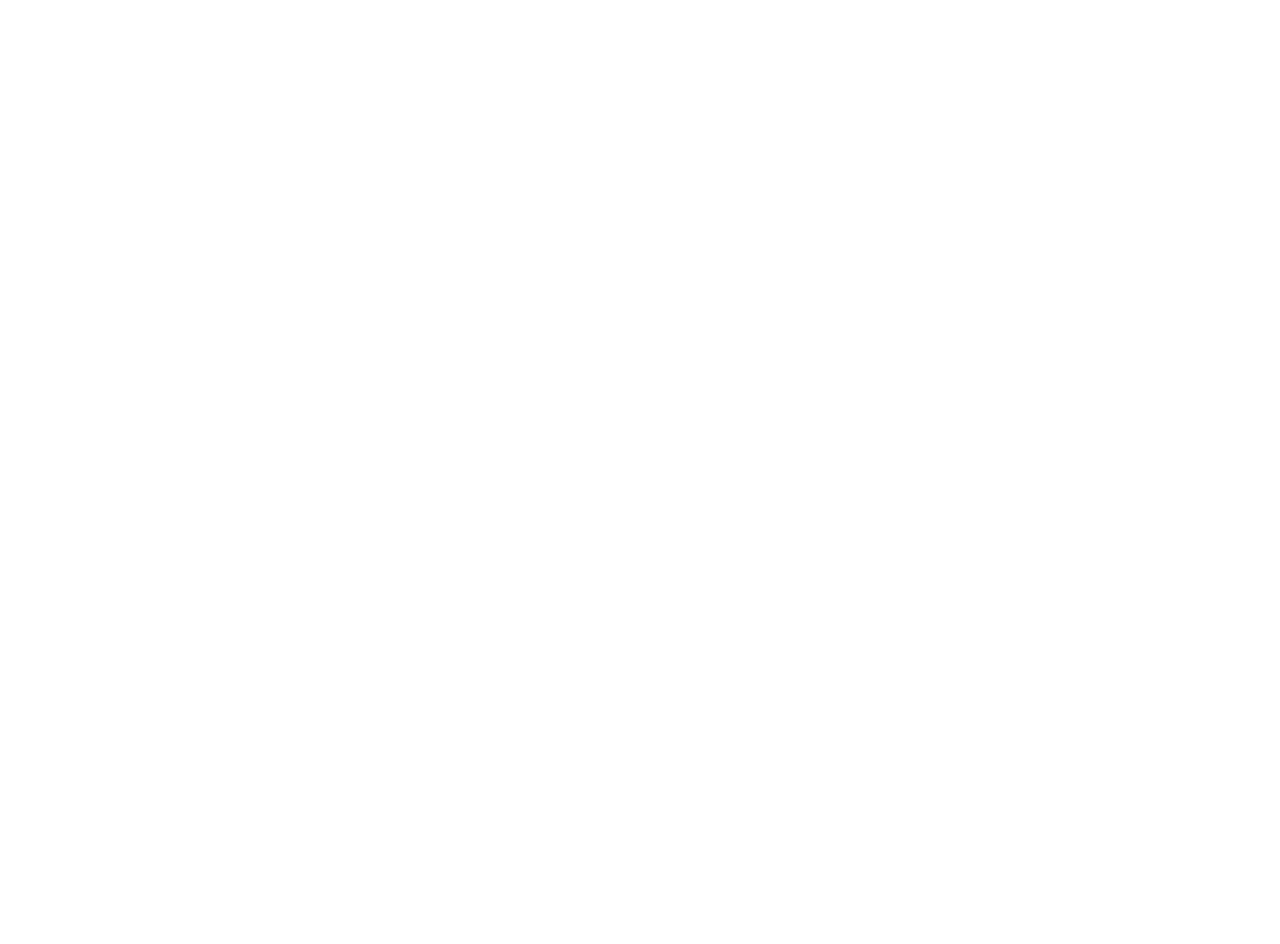
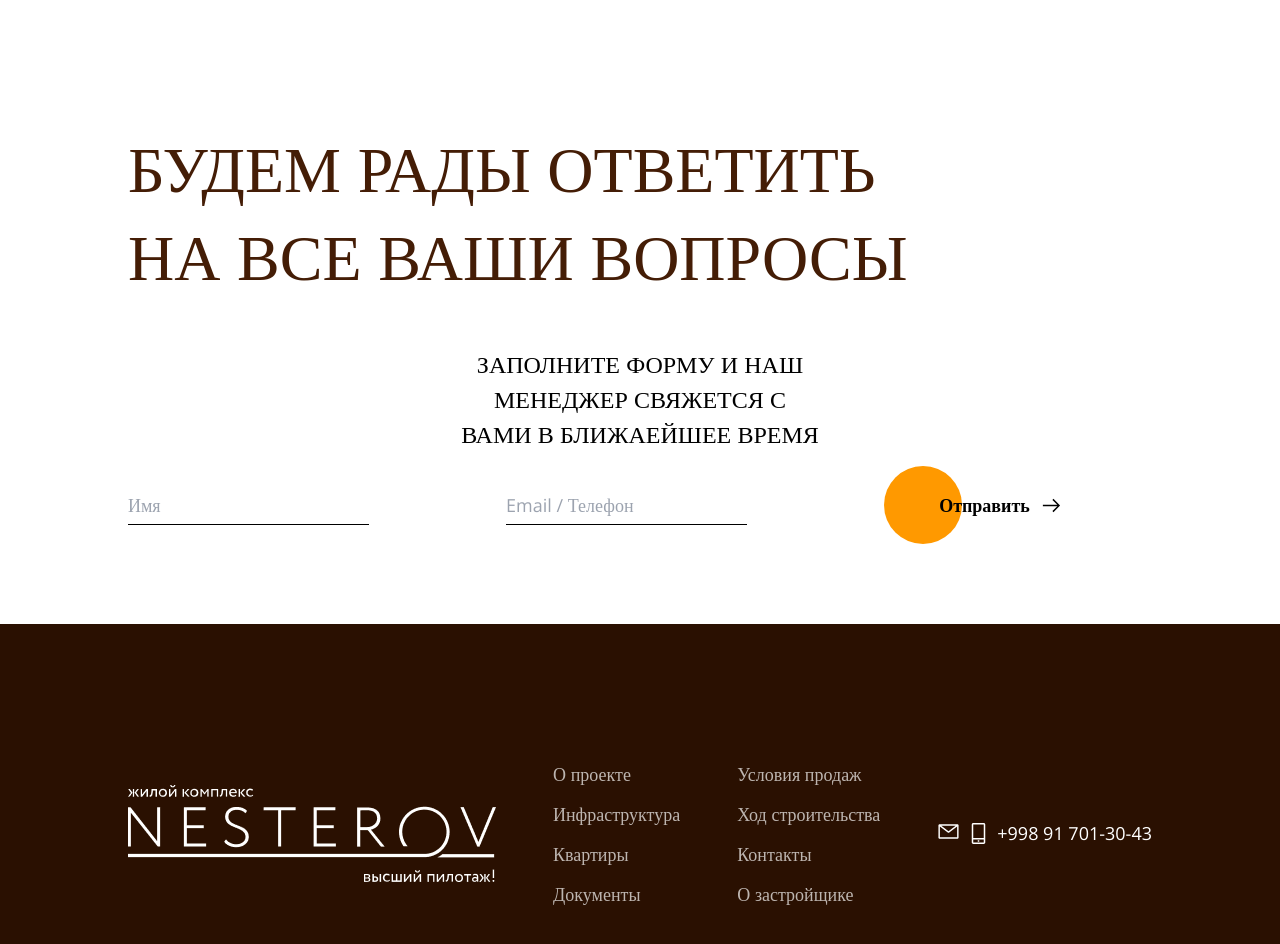
Before and after one commit to KhakimDon/nesterov, a Vue app: page /Info in a window 1280 px wide. Shown: the part 1160-2104 px from the top of the page. Before the commit the page ends 1384 px from the top, so only its background shows below. Built offline with nearby package versions, Linux system fonts and the light colour scheme.

Commit message:
29.06-property

```diff
--- a/src/App.vue
+++ b/src/App.vue
@@ -2,6 +2,7 @@
 import { RouterLink, RouterView } from 'vue-router'
 import { mapGetters } from 'vuex';
 // import HelloWorld from './components/HelloWorld.vue'
+import Footer from './components/Footer.vue';
 
 
 </script>
@@ -13,7 +14,9 @@ export default {
     ...mapGetters(["sections"])
   },
   mounted() {
-  }
+  },
+  components: { Footer }
+
 }
 </script>
 
@@ -99,15 +102,18 @@ export default {
   </header>
 
   <RouterView />
+  <Footer />
 </template>
 
 <style scoped>
 @import url('https://fonts.googleapis.com/css2?family=Open+Sans:ital,wght@0,300;0,400;0,500;0,600;0,700;0,800;1,300;1,400;1,500;1,600;1,700;1,800&display=swap');
-*{
+
+* {
   font-family: 'Open Sans';
 }
-.head{
+
+.head {
   box-shadow: 0px 5px 5px rgba(187, 187, 187, 0.646);
-  backdrop-filter: blur(15px)
+  backdrop-filter: blur(15px);
 }
 </style>
--- a/src/components/Apartaments.vue
+++ b/src/components/Apartaments.vue
@@ -165,7 +165,7 @@
         </div>
 
 
-        <div class="h-[650px] w-[100%] ">
+        <div class="h-[650px] w-[100%]">
             <div class="h-[100%] w-[80%] m-auto">
                 <div class="h-[300px] w-[100%] flex items-end">
                     <h2 class="text-[64px] leading-[5.5rem] uppercase text-[#441D06] font-thin w-[800px]">Будем
@@ -274,43 +274,6 @@
         </div>
 
     </div>
-    <footer class="h-[419px] w-[100%] bg-[#2A1001]">
-        <div class="h-[100%] w-[80%] m-auto flex items-center justify-between">
-            <img src="../assets/img/nest.png" />
-
-            <ul>
-                <li class="text-[18px] leading-[2.5rem] text-[#BDB5B0]">О проекте</li>
-                <li class="text-[18px] leading-[2.5rem] text-[#BDB5B0]">Инфраструктура</li>
-                <li class="text-[18px] leading-[2.5rem] text-[#BDB5B0]">Квартиры</li>
-                <li class="text-[18px] leading-[2.5rem] text-[#BDB5B0]">Документы</li>
-            </ul>
-
-            <ul>
-                <li class="text-[18px] leading-[2.5rem] text-[#BDB5B0]">Условия продаж</li>
-                <li class="text-[18px] leading-[2.5rem] text-[#BDB5B0]">Ход строительства</li>
-                <li class="text-[18px] leading-[2.5rem] text-[#BDB5B0]">Контакты</li>
-                <li class="text-[18px] leading-[2.5rem] text-[#BDB5B0]">О застройщике</li>
-            </ul>
-
-            <div class="flex">
-                <svg width="23" height="23" viewBox="0 0 23 23" fill="none" xmlns="http://www.w3.org/2000/svg">
-                    <path fill-rule="evenodd" clip-rule="evenodd"
-                        d="M1.4375 5.03125L2.15625 4.3125H20.8438L21.5625 5.03125V17.9688L20.8438 18.6875H2.15625L1.4375 17.9688V5.03125ZM2.875 6.51906V17.25H20.125V6.5205L11.9456 12.7937H11.0687L2.875 6.51906ZM18.7306 5.75H4.26938L11.5 11.3117L18.7306 5.75Z"
-                        fill="#fff" />
-                </svg>
-                <svg class="mx-[5px]" width="27" height="27" viewBox="0 0 27 27" fill="none" xmlns="http://www.w3.org/2000/svg">
-                    <path
-                        d="M18.75 3H8.25C7.85218 3 7.47064 3.15804 7.18934 3.43934C6.90804 3.72064 6.75 4.10218 6.75 4.5V22.5C6.75 22.8978 6.90804 23.2794 7.18934 23.5607C7.47064 23.842 7.85218 24 8.25 24H18.75C19.1478 24 19.5294 23.842 19.8107 23.5607C20.092 23.2794 20.25 22.8978 20.25 22.5V4.5C20.25 4.10218 20.092 3.72064 19.8107 3.43934C19.5294 3.15804 19.1478 3 18.75 3ZM8.25 4.5H18.75V18H8.25V4.5ZM8.25 22.5V19.5H18.75V22.5H8.25Z"
-                        fill="#fff" />
-                    <path d="M12.75 20.25H14.25V21.75H12.75V20.25Z" fill="#fff" />
-                </svg>
-
-                <a class=" text-[#fff] text-[18px]" href="https://instagram.com/">+998 91 701-30-43</a>
-
-            </div>
-
-        </div>
-    </footer>
 </template>
 
 
--- /dev/null
+++ b/src/components/Footer.vue
@@ -0,0 +1,55 @@
+<script setup>
+
+</script>
+
+
+<script>
+export default {
+
+}
+</script>
+
+<template>
+    <div>
+        <footer class="h-[419px] w-[100%] bg-[#2A1001]">
+        <div class="h-[100%] w-[80%] m-auto flex items-center justify-between">
+            <img src="../assets/img/nest.png" />
+
+            <ul>
+                <li class="text-[18px] leading-[2.5rem] text-[#BDB5B0]">О проекте</li>
+                <li class="text-[18px] leading-[2.5rem] text-[#BDB5B0]">Инфраструктура</li>
+                <li class="text-[18px] leading-[2.5rem] text-[#BDB5B0]">Квартиры</li>
+                <li class="text-[18px] leading-[2.5rem] text-[#BDB5B0]">Документы</li>
+            </ul>
+
+            <ul>
+                <li class="text-[18px] leading-[2.5rem] text-[#BDB5B0]">Условия продаж</li>
+                <li class="text-[18px] leading-[2.5rem] text-[#BDB5B0]">Ход строительства</li>
+                <li class="text-[18px] leading-[2.5rem] text-[#BDB5B0]">Контакты</li>
+                <li class="text-[18px] leading-[2.5rem] text-[#BDB5B0]">О застройщике</li>
+            </ul>
+
+            <div class="flex">
+                <svg width="23" height="23" viewBox="0 0 23 23" fill="none" xmlns="http://www.w3.org/2000/svg">
+                    <path fill-rule="evenodd" clip-rule="evenodd"
+                        d="M1.4375 5.03125L2.15625 4.3125H20.8438L21.5625 5.03125V17.9688L20.8438 18.6875H2.15625L1.4375 17.9688V5.03125ZM2.875 6.51906V17.25H20.125V6.5205L11.9456 12.7937H11.0687L2.875 6.51906ZM18.7306 5.75H4.26938L11.5 11.3117L18.7306 5.75Z"
+                        fill="#fff" />
+                </svg>
+                <svg class="mx-[5px]" width="27" height="27" viewBox="0 0 27 27" fill="none" xmlns="http://www.w3.org/2000/svg">
+                    <path
+                        d="M18.75 3H8.25C7.85218 3 7.47064 3.15804 7.18934 3.43934C6.90804 3.72064 6.75 4.10218 6.75 4.5V22.5C6.75 22.8978 6.90804 23.2794 7.18934 23.5607C7.47064 23.842 7.85218 24 8.25 24H18.75C19.1478 24 19.5294 23.842 19.8107 23.5607C20.092 23.2794 20.25 22.8978 20.25 22.5V4.5C20.25 4.10218 20.092 3.72064 19.8107 3.43934C19.5294 3.15804 19.1478 3 18.75 3ZM8.25 4.5H18.75V18H8.25V4.5ZM8.25 22.5V19.5H18.75V22.5H8.25Z"
+                        fill="#fff" />
+                    <path d="M12.75 20.25H14.25V21.75H12.75V20.25Z" fill="#fff" />
+                </svg>
+
+                <a class=" text-[#fff] text-[18px]" href="https://instagram.com/">+998 91 701-30-43</a>
+
+            </div>
+
+        </div>
+    </footer>
+
+    </div>
+</template>
+
+<style></style>
--- a/src/components/Info.vue
+++ b/src/components/Info.vue
@@ -31,7 +31,7 @@ export default {
 
   },
   methods: {
-    filter_finished(item){
+    filter_finished(item) {
       this.$router.push("/property")
       this.$store.dispatch("FINISH_FILTERED", item)
     },
@@ -67,7 +67,7 @@ export default {
 
 
 <template>
-  <div class="mt-[0px] w-[80%] pt-[56px] mx-auto min-h-[400px]">
+  <div class="mt-[0px] w-[80%] pt-[56px] mx-auto min-h-[400px] mb-[100px]">
     <h2 class="text-[72px] font-[100] text-[#441D06]">Квартиры</h2>
     <div class="h-[30px]">Главная - Квартиры</div>
 
@@ -128,7 +128,7 @@ export default {
           </div>
         </div>
       </nav>
-      <div class="w-[100%] h-[755px] mb-[200px]">
+      <div class="w-[100%] h-[755px] ">
         <!-- отображение секций  -->
         <div v-if="this.steps.section">
           <img id="photo" :src="this.eventSection.img" alt="" />
@@ -223,8 +223,50 @@ export default {
 
         </div>
       </div>
+
     </div>
+
   </div>
+
+  <div class="h-[500px] w-[100%] ">
+            <div class="h-[435px] w-[80%] m-auto flex flex-col items-start">
+                <div class="h-[300px] w-[100%] ">
+                    <h2 class="text-[64px] leading-[5.5rem] uppercase text-[#441D06] font-thin w-[800px]">Будем
+                        рады ответить
+                        на все ваши вопросы</h2>
+                </div>
+                <p
+                    class="text-[#000] text-[24px] font-light uppercase leading-[2.2rem] text-center w-[35%] m-auto">
+                    Заполните форму и наш менеджер
+                    свяжется с вами в ближаейшее время</p>
+
+                <div class="h-[145px] w-[100%] flex justify-end items-center">
+                    <input type="text"
+                        class="h-[40px] outline-none w-[270px] text-[#A2A2A2] bg-[transparent] text-[18px] border-b-[1px] border-solid border-[#000]"
+                        placeholder="Имя">
+                    <input type="email"
+                        class="h-[40px] mx-[137px] outline-none bg-[transparent] w-[270px] text-[#A2A2A2] text-[18px] border-b-[1px] border-solid border-[#000]"
+                        placeholder="Email / Телефон">
+
+                    <div class="flex items-center h-[100px] w-[300px]">
+                        <div class="h-[78px] w-[78px] rounded-[50%] absolute bg-[#FF9900] z-[1]"></div>
+                        <button class="ml-[55px] mr-[10px] z-[10] text-[#000] text-[18px] font-semibold">Отправить</button>
+                        <svg width="23" height="23" viewBox="0 0 23 23" fill="none" xmlns="http://www.w3.org/2000/svg">
+                            <path
+                                d="M13.4543 4.87402L12.42 5.9083L17.2953 10.7814H2.875V12.2189H17.2953L12.4207 17.0928L13.4543 18.1263L19.5637 12.017L20.0574 11.5002L19.5637 10.9834L13.4543 4.87402Z"
+                                fill="black" />
+                        </svg>
+
+
+                    </div>
+
+                </div>
+
+            </div>
+
+        </div>
+
+
 </template>
 
 
--- /dev/null
+++ b/src/views/FooterView.vue
@@ -0,0 +1,17 @@
+<template>
+    <div>
+        <Footer />
+    </div>
+</template>
+
+<script setup></script>
+
+<script>
+import Footer from '../components/Footer.vue';
+
+export default {
+    components: { Footer }
+}
+
+</script>
+<style></style>
```
Also changed, not shown: src/components/Property.vue (+33 -11 lines).
